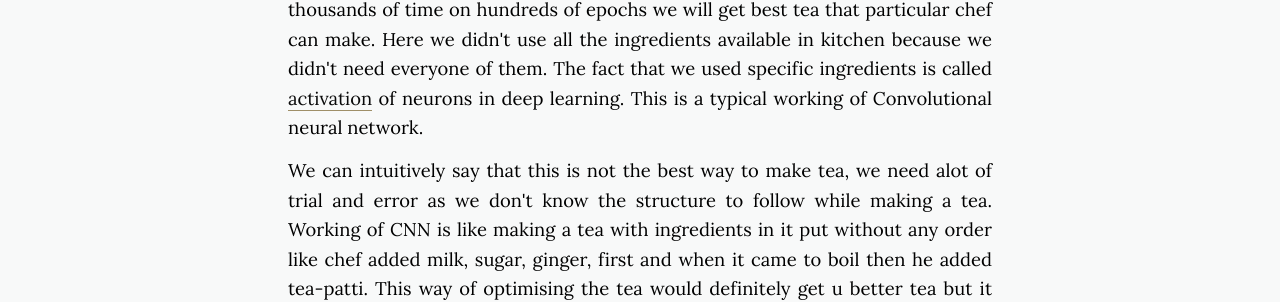
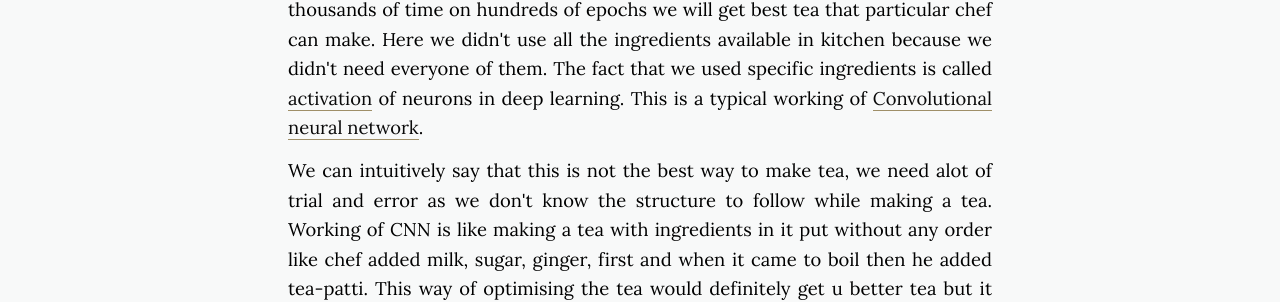
Before and after one commit to daftengineer/daftengineer.github.io, a Jekyll site: the page built from _posts/2018-07-02-deeplearning-chai.markdown, in a window 1280 px wide and 900 px high, scrolled down 2248 px. Shown: the part 174-476 px from the top of the window. Built offline with Jekyll 4.4.1, drawn with Linux system fonts in a browser that asks for light colours; nearby versions of some CDN libraries.

Commit message:
Update 2018-07-02-deeplearning-chai.markdown

```diff
--- a/_posts/2018-07-02-deeplearning-chai.markdown
+++ b/_posts/2018-07-02-deeplearning-chai.markdown
@@ -7,7 +7,7 @@
 image-sm:
 ---
 
-<div style="color:black;">
+<div style="color:black;a{font-weight:bold;font-color:black;text-decoration:none;}">
 
   <p></p>
   <p style="text-align:justify;">
@@ -33,7 +33,7 @@
    We will judge the tea with these matrix and tell chef what he needs to work on. So chef goes back to kitchen considers what we told him and tries to recall what he added and what he needs to do in order to make those specific changes to make good tea. Now if this thing happens thousands of time evemtually we will get to better tea we want. In deep learning we exactly do this, we input the data and compare the output with ideal source, this is called training phase. Now to make appropriate changes we need to use optimisation algorithm like <a href="https://en.wikipedia.org/wiki/Stochastic_gradient_descent">stochastic gradient descent</a>. In tea making process, what chef did was to recall what he added and made changes, these changes are done using optimisation algorithm and the process of recalling the ingredient is called <a href="https://en.wikipedia.org/wiki/Backpropagation">backpropogation</a>. We do not know what chef has used or what process he took to make it but we only know what a tea tastes or looks like. The fact that process is hidden to use is known as hidden layer in deep learning. The process of comparing the end result (tea) with accpetable version of tea, is called <a href="https://en.wikipedia.org/wiki/Loss_function">Cost Function</a>. Comparing the current tea with the best tea ever is called objective function.
   </p>
   <p style="text-align:justify;">
-    Many a times, It might happen that chef forgets overtime what he added on first go. It happens with deep learning algorithms too, it is called <a href="https://en.wikipedia.org/wiki/Vanishing_gradient_problem">vanishing gradient</a>. So what he does, is to make batches of sequence of tries and writes it on paper so that he doesn't forget it. In deep learning terms, the batches are called epochs and writing on paper is spilling to nonvolatile memory. Now if we repeat this process thousands of time on hundreds of epochs we will get best tea that particular chef can make. Here we didn't use all the ingredients available in kitchen because we didn't need everyone of them. The fact that we used specific ingredients is called <a href="https://en.wikipedia.org/wiki/Activation_function">activation</a> of neurons in deep learning. This is a typical working of Convolutional neural network.
+    Many a times, It might happen that chef forgets overtime what he added on first go. It happens with deep learning algorithms too, it is called <a href="https://en.wikipedia.org/wiki/Vanishing_gradient_problem">vanishing gradient</a>. So what he does, is to make batches of sequence of tries and writes it on paper so that he doesn't forget it. In deep learning terms, the batches are called epochs and writing on paper is spilling to nonvolatile memory. Now if we repeat this process thousands of time on hundreds of epochs we will get best tea that particular chef can make. Here we didn't use all the ingredients available in kitchen because we didn't need everyone of them. The fact that we used specific ingredients is called <a href="https://en.wikipedia.org/wiki/Activation_function">activation</a> of neurons in deep learning. This is a typical working of <a href="https://en.wikipedia.org/wiki/Convolutional_neural_network">Convolutional neural network</a>.
   </p>
   <p style="text-align:justify;">
     We can intuitively say that this is not the best way to make tea, we need alot of trial and error as we don't know the structure to follow while making a tea. Working of CNN is like making a tea with ingredients in it put without any order like chef added milk, sugar, ginger, first and when it came to boil then he added tea-patti. This way of optimising the tea would definitely get u better tea but it might not be the best way. We might need to analyse the process of tea making and its order. This idea is called <a href="https://en.wikipedia.org/wiki/Capsule_neural_network">capsule networks</a> in deep learning.
```
